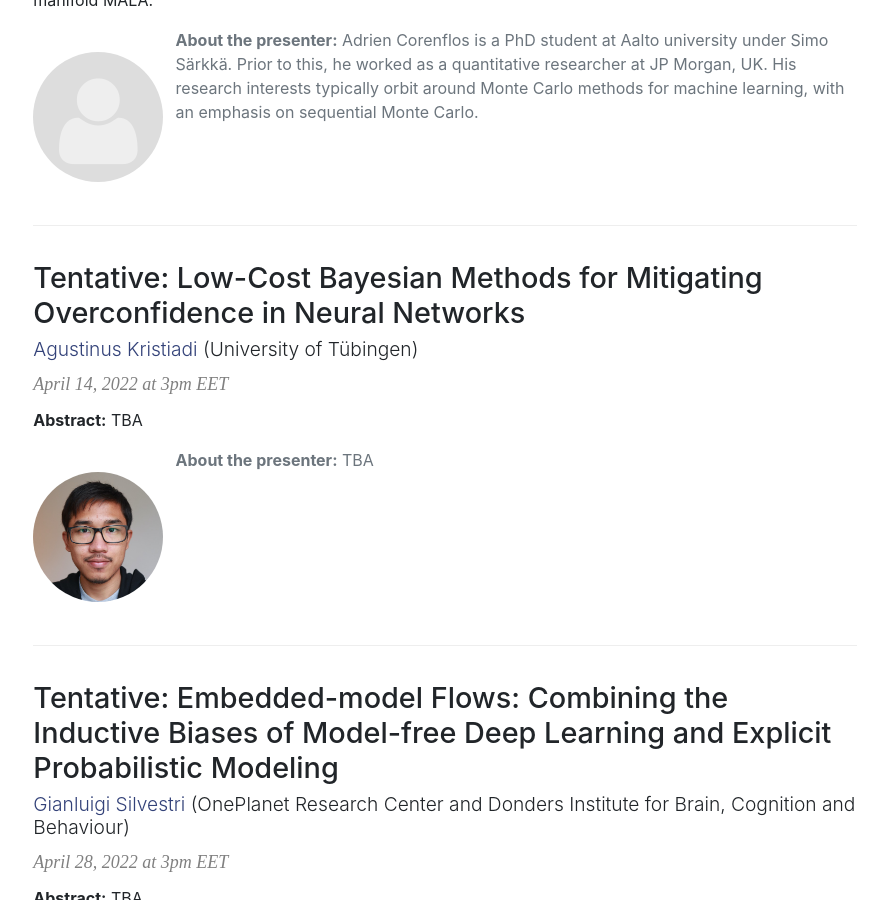
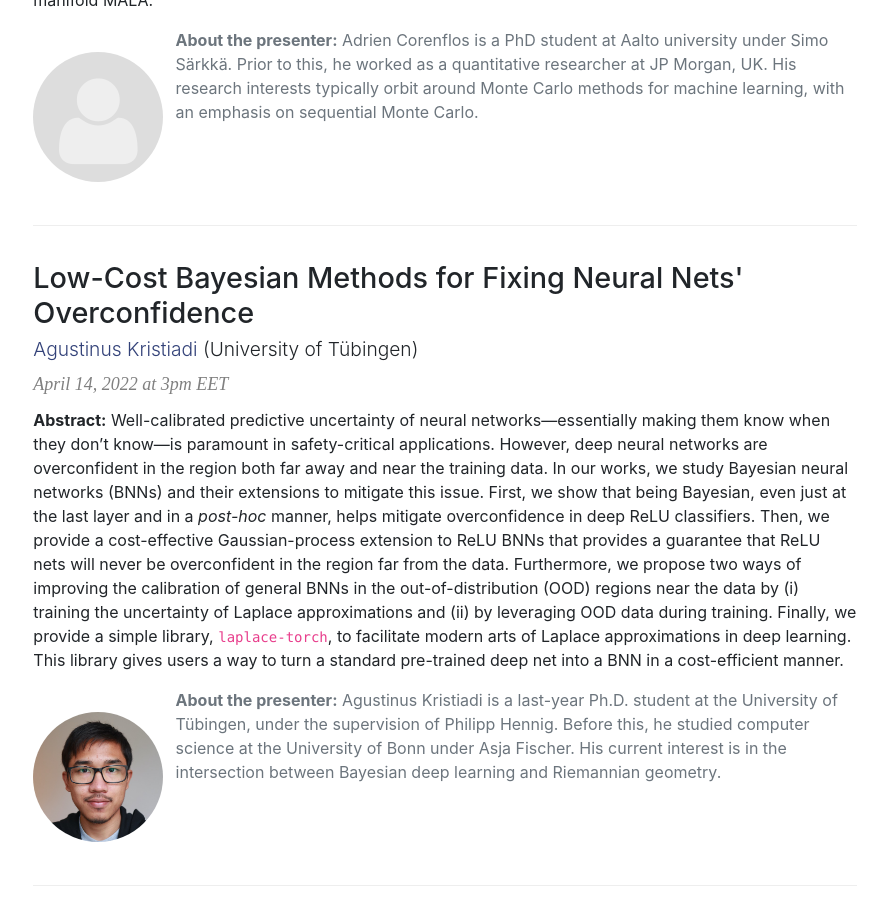
Before and after one commit to AaltoML/apml, a Jekyll site: the page built from index.html, in a window 1280 px wide and 900 px high, scrolled down 2332 px. Shown: the whole window, without its empty margins (195-1083 px from the left). Built offline with Jekyll 4.4.1, drawn with Linux system fonts in a browser that asks for light colours.

Commit message:
Added Agustinus talk

```diff
--- a/_data/talks.yml
+++ b/_data/talks.yml
@@ -97,12 +97,12 @@
   biography: "Adrien Corenflos is a PhD student at Aalto university under Simo Särkkä. Prior to this, he worked as a quantitative researcher at JP Morgan, UK. His research interests typically orbit around Monte Carlo methods for machine learning, with an emphasis on sequential Monte Carlo."
 
 - date: April 14, 2022 at 3pm EET
-  title: "Tentative: Low-Cost Bayesian Methods for Mitigating Overconfidence in Neural Networks"
+  title: "Low-Cost Bayesian Methods for Fixing Neural Nets' Overconfidence"
   presenter: "Agustinus Kristiadi"
   url: https://agustinus.kristia.de
   affiliation: "University of Tübingen"
-  abstract: "TBA"
-  biography: "TBA"
+  abstract: "Well-calibrated predictive uncertainty of neural networks---essentially making them know when they don't know---is paramount in safety-critical applications. However, deep neural networks are overconfident in the region both far away and near the training data. In our works, we study Bayesian neural networks (BNNs) and their extensions to mitigate this issue. First, we show that being Bayesian, even just at the last layer and in a _post-hoc_ manner, helps mitigate overconfidence in deep ReLU classifiers. Then, we provide a cost-effective Gaussian-process extension to ReLU BNNs that provides a guarantee that ReLU nets will never be overconfident in the region far from the data. Furthermore, we propose two ways of improving the calibration of general BNNs in the out-of-distribution (OOD) regions near the data by (i) training the uncertainty of Laplace approximations and (ii) by leveraging OOD data during training. Finally, we provide a simple library, `laplace-torch`, to facilitate modern arts of Laplace approximations in deep learning. This library gives users a way to turn a standard pre-trained deep net into a BNN in a cost-efficient manner."
+  biography: "Agustinus Kristiadi is a last-year Ph.D. student at the University of Tübingen, under the supervision of Philipp Hennig. Before this, he studied computer science at the University of Bonn under Asja Fischer. His current interest is in the intersection between Bayesian deep learning and Riemannian geometry."
   photo: "augustinus-kristia"
 
 - date: April 28, 2022 at 3pm EET
```
